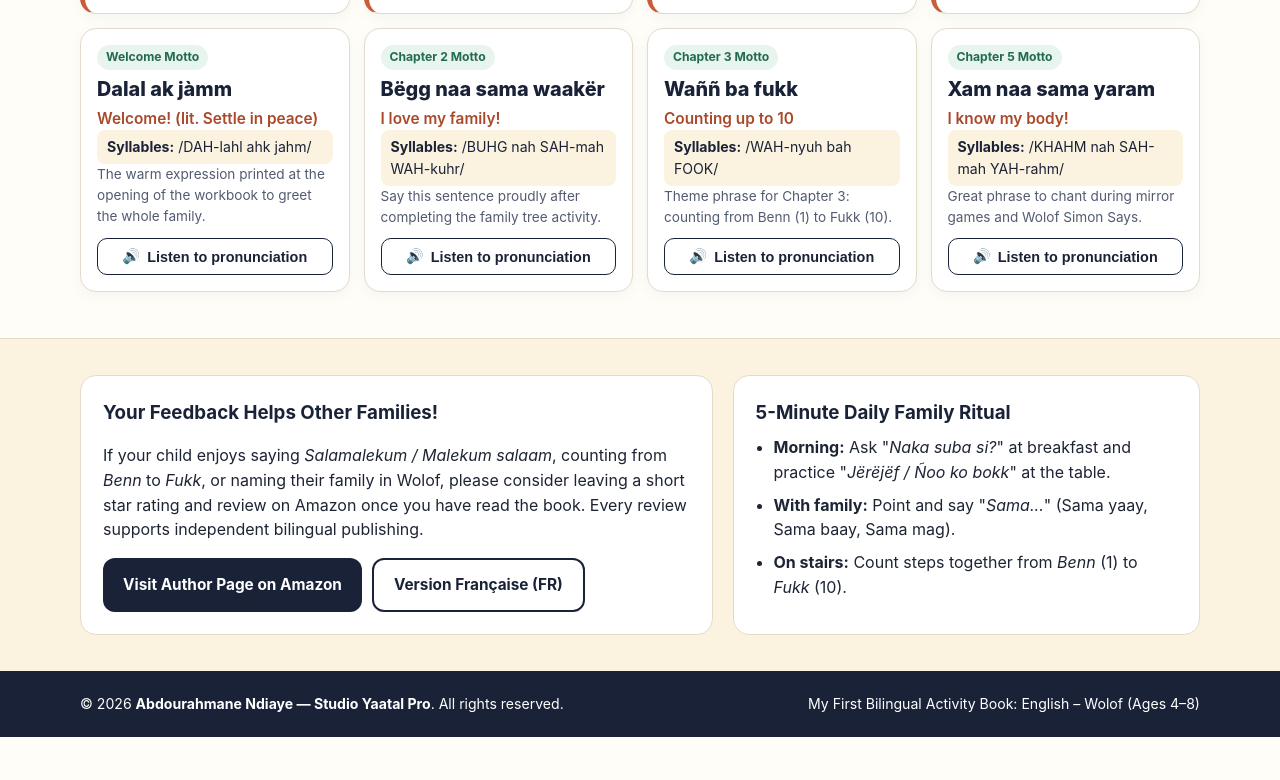
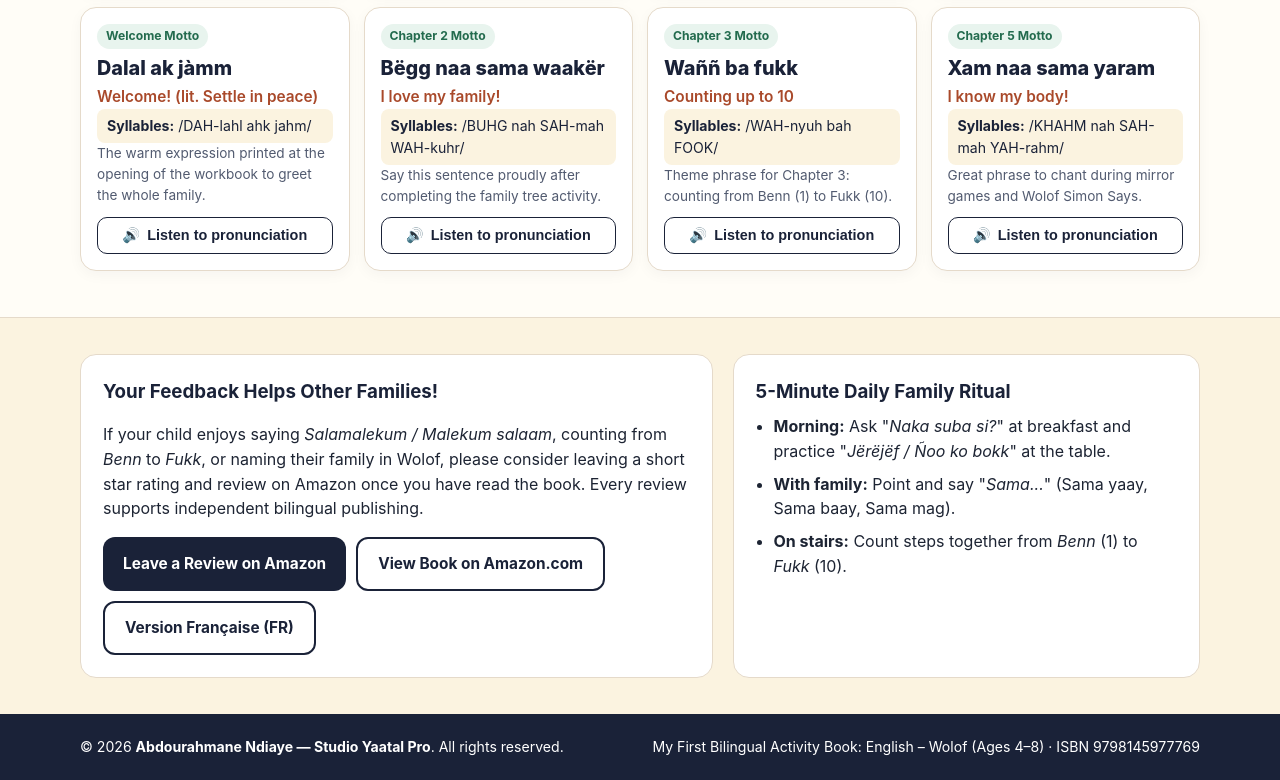
Before and after one commit to falang221/yaatal-wolof-bonus, a plain HTML site: page en/index.html in a window 1280 px wide. Shown: the part 1333-2113 px from the top of the page. Before the commit the page ends 2070 px from the top, so only its background shows below. Drawn offline with Linux system fonts and the light colour scheme.

Commit message:
Link EN companion page directly to Amazon ASIN B0HSYDM5VQ and ISBN 9798145977769

```diff
--- a/en/index.html
+++ b/en/index.html
@@ -50,7 +50,7 @@
           <div class="hero-meta">
             <span><strong>Author:</strong> Abdourahmane Ndiaye</span>
             <span><strong>Imprint:</strong> Studio Yaatal Pro (58 pages)</span>
-            <span><strong>Edition:</strong> English – Wolof (Ages 4–8)</span>
+            <span><strong>ISBN:</strong> 9798145977769</span>
           </div>
         </div>
 
@@ -145,8 +145,11 @@
             If your child enjoys saying <em>Salamalekum / Malekum salaam</em>, counting from <em>Benn</em> to <em>Fukk</em>, or naming their family in Wolof, please consider leaving a short star rating and review on Amazon once you have read the book. Every review supports independent bilingual publishing.
           </p>
           <div style="display: flex; flex-wrap: wrap; gap: 10px; margin-top: 10px;">
-            <a class="btn-terracotta" style="margin-top: 0;" href="https://www.amazon.com/author/abdourahmane-ndiaye" target="_blank" rel="noopener">
-              Visit Author Page on Amazon
+            <a class="btn-terracotta" style="margin-top: 0;" href="https://www.amazon.com/review/create-review/?asin=B0HSYDM5VQ" target="_blank" rel="noopener">
+              Leave a Review on Amazon
+            </a>
+            <a class="btn-secondary" href="https://www.amazon.com/dp/B0HSYDM5VQ" target="_blank" rel="noopener">
+              View Book on Amazon.com
             </a>
             <a class="btn-secondary" href="/">
               Version Française (FR)
@@ -168,7 +171,7 @@
   <footer class="site-footer">
     <div class="container footer-inner">
       <p>© 2026 <strong>Abdourahmane Ndiaye — Studio Yaatal Pro</strong>. All rights reserved.</p>
-      <p>My First Bilingual Activity Book: English – Wolof (Ages 4–8)</p>
+      <p>My First Bilingual Activity Book: English – Wolof (Ages 4–8) · ISBN 9798145977769</p>
     </div>
   </footer>
 
```
